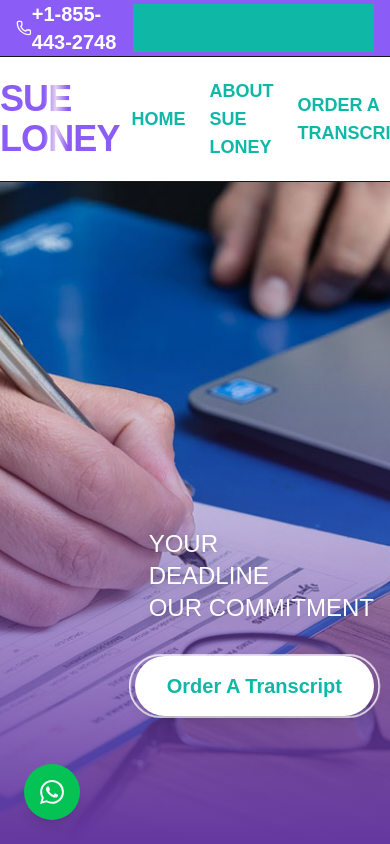
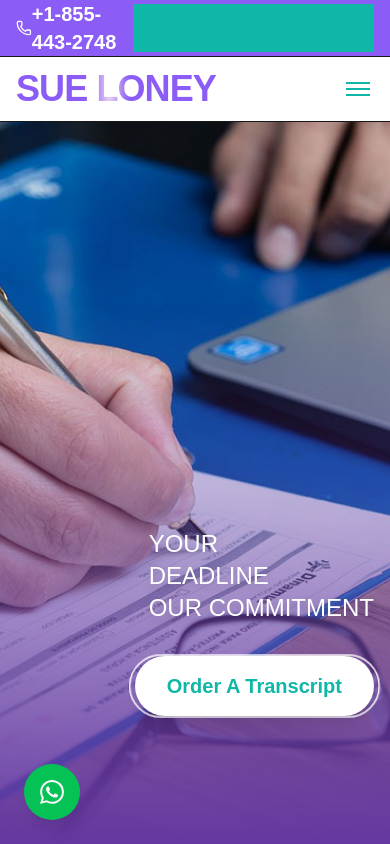
Before and after one commit to mitrabmukherjee/portfolio, a Next.js app: page / in a window 390 px wide. Shown: the top 844 px of the page. Built offline with nearby package versions, Linux system fonts and the light colour scheme; a web font is replaced by a local one.

Commit message:
fix: fix navbar responsiveness

```diff
--- a/src/app/components/Navbar.tsx
+++ b/src/app/components/Navbar.tsx
@@ -1,4 +1,5 @@
 import { getPublicJson } from "@/lib/publicJson";
+import NavbarClient from "./NavbarClient";
 
 type NavbarLink = {
   label: string;
@@ -16,25 +17,5 @@ async function readNavbarContent(): Promise<NavbarContent> {
 
 export default async function Navbar() {
   const content = await readNavbarContent();
-  return (
-    <header id="site-navbar" className="sticky top-0 z-50 bg-white border-b">
-      <div className="mx-auto w-full py-3 flex items-center justify-between max-w-7xl">
-        <a
-          href="/"
-          className="text-4xl font-semibold tracking-tight glossy-text text-primary uppercase"
-        >
-          {content.brand}
-        </a>
-        {content.links.map((link) => (
-          <a
-            key={link.href}
-            href={link.href}
-            className="px-3 py-2 rounded-md text-secondary font-semibold text-lg uppercase hover:text-primary transition-colors"
-          >
-            {link.label}
-          </a>
-        ))}
-      </div>
-    </header>
-  );
+  return <NavbarClient content={content} />;
 }
--- /dev/null
+++ b/src/app/components/NavbarClient.tsx
@@ -0,0 +1,90 @@
+"use client";
+
+import { useState, useEffect } from "react";
+
+type NavbarLink = {
+  label: string;
+  href: string;
+};
+
+type NavbarContent = {
+  brand: string;
+  links: NavbarLink[];
+};
+
+interface NavbarClientProps {
+  content: NavbarContent;
+}
+
+export default function NavbarClient({ content }: NavbarClientProps) {
+  const [isMobileMenuOpen, setIsMobileMenuOpen] = useState(false);
+
+  return (
+    <header id="site-navbar" className="sticky top-0 z-50 bg-white border-b">
+      <div className="mx-auto w-full py-3 flex items-center justify-between max-w-7xl px-4">
+        <a
+          href="/"
+          className="text-4xl font-semibold tracking-tight glossy-text text-primary uppercase"
+        >
+          {content.brand}
+        </a>
+
+        {/* Desktop Navigation */}
+        <nav className="hidden md:flex items-center space-x-4">
+          {content.links.map((link) => (
+            <a
+              key={link.href}
+              href={link.href}
+              className="px-3 py-2 rounded-md text-secondary font-semibold text-lg uppercase hover:text-primary transition-colors"
+            >
+              {link.label}
+            </a>
+          ))}
+        </nav>
+
+        {/* Mobile Menu Button */}
+        <button
+          className="md:hidden flex flex-col items-center justify-center w-8 h-8 space-y-1"
+          onClick={() => setIsMobileMenuOpen(!isMobileMenuOpen)}
+          aria-label="Toggle mobile menu"
+        >
+          <span
+            className={`w-6 h-0.5 bg-secondary transition-all duration-300 ${
+              isMobileMenuOpen ? "rotate-45 translate-y-1.5" : ""
+            }`}
+          />
+          <span
+            className={`w-6 h-0.5 bg-secondary transition-all duration-300 ${
+              isMobileMenuOpen ? "opacity-0" : ""
+            }`}
+          />
+          <span
+            className={`w-6 h-0.5 bg-secondary transition-all duration-300 ${
+              isMobileMenuOpen ? "-rotate-45 -translate-y-1.5" : ""
+            }`}
+          />
+        </button>
+      </div>
+
+      {/* Mobile Menu */}
+      <div
+        className={`md:hidden transition-all duration-300 ease-in-out overflow-hidden ${
+          isMobileMenuOpen ? "max-h-96 opacity-100" : "max-h-0 opacity-0"
+        }`}
+      >
+        <nav className="bg-white border-t px-4 py-4 space-y-2">
+          {content.links.map((link) => (
+            <a
+              key={link.href}
+              href={link.href}
+              className="block px-3 py-2 rounded-md text-secondary font-semibold text-lg uppercase hover:text-primary hover:bg-gray-50 transition-colors"
+              onClick={() => setIsMobileMenuOpen(false)}
+            >
+              {link.label}
+            </a>
+          ))}
+        </nav>
+      </div>
+    </header>
+  );
+}
--- a/src/lib/publicJson.ts
+++ b/src/lib/publicJson.ts
@@ -16,3 +16,12 @@ export async function getPublicJson<T>(
   }
   return (await res.json()) as T;
 }
+
+// Client-compatible version for client components
+export async function getPublicJsonClient<T>(pathname: string): Promise<T> {
+  const res = await fetch(pathname);
+  if (!res.ok) {
+    throw new Error(`Failed to load JSON from ${pathname}: ${res.status}`);
+  }
+  return (await res.json()) as T;
+}
```
